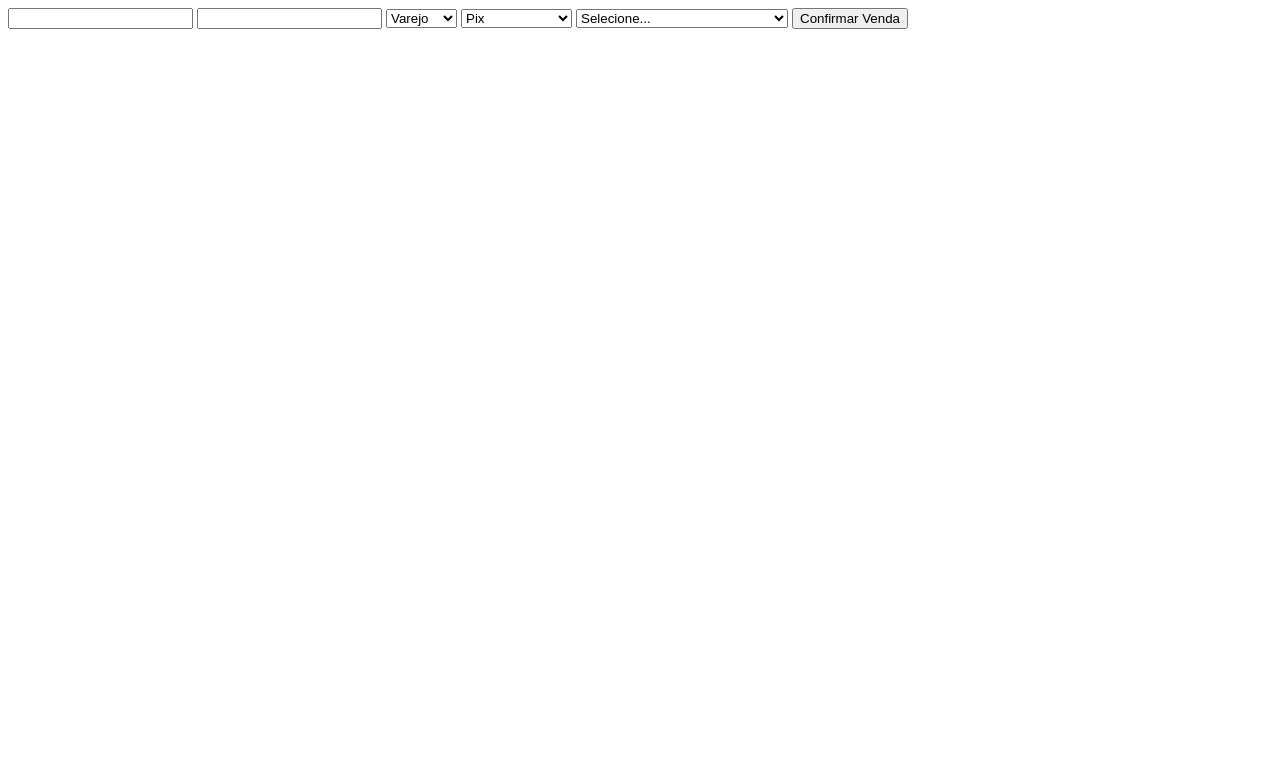
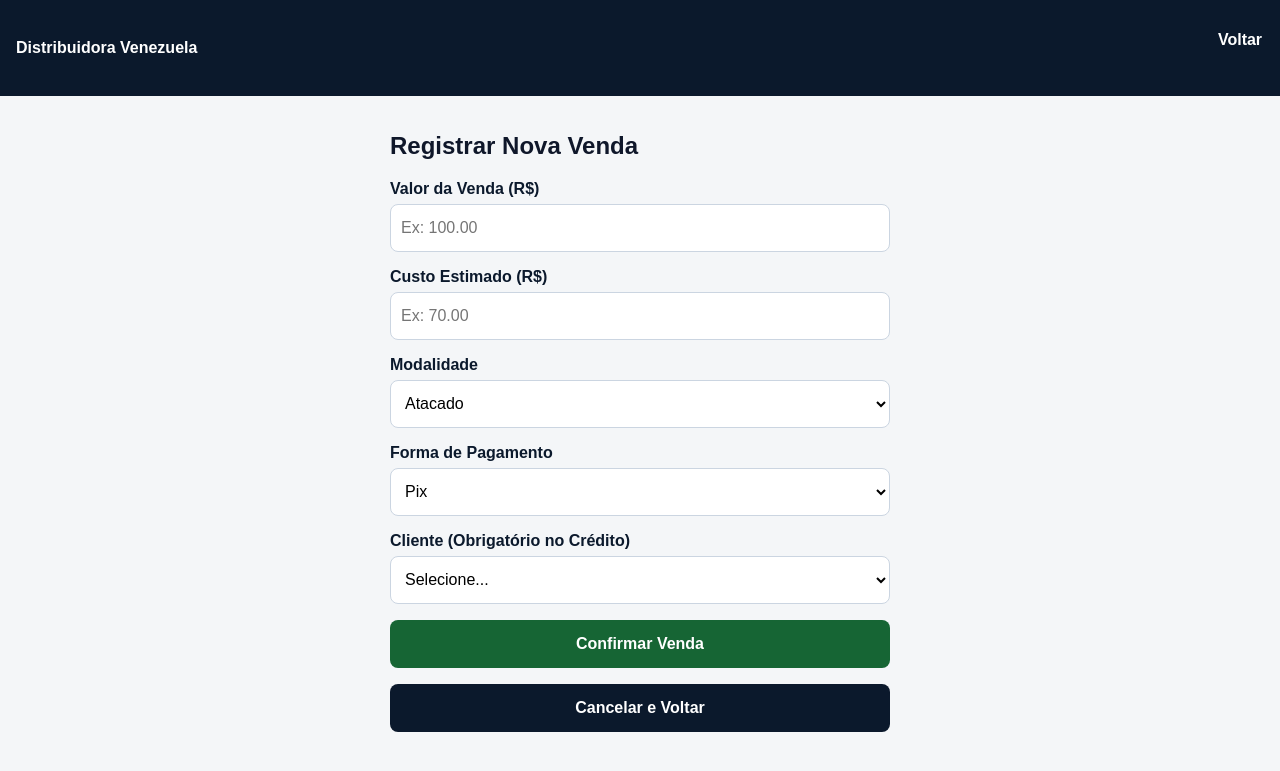
Before and after one commit to Carl-Melo/mvp-distribuidora-venezuela, a Flask app: page /nova-venda in a window 1280 px wide. Shown: the top 771 px of the page. Run offline with Flask 3, Linux system fonts and the light colour scheme.

Commit message:
fix: restaura layout e rotulos da tela nova_venda

```diff
--- a/templates/nova_venda.html
+++ b/templates/nova_venda.html
@@ -2,32 +2,86 @@
 <html lang="pt-BR">
 <head>
     <meta charset="UTF-8">
-    <title>Nova Venda - Distribuidora Venezuela</title>
+    <meta name="viewport" content="width=device-width, initial-scale=1.0">
+    <title>Distribuidora Venezuela - Nova Venda</title>
+    <link rel="stylesheet" href="{{ url_for('static', filename='style.css') }}">
+    <style>
+        .conteudo { padding: 16px; max-width: 500px; margin: 0 auto; }
+        .campo { margin-bottom: 16px; }
+        .campo label { display: block; font-weight: bold; margin-bottom: 6px; color: #0b192c; }
+        .campo input, .campo select {
+            width: 100%;
+            min-height: 48px;
+            padding: 10px;
+            border: 1px solid #cbd5e1;
+            border-radius: 8px;
+            font-size: 1rem;
+            box-sizing: border-box;
+            background-color: #ffffff;
+        }
+        .btn-enviar { width: 100%; border: none; font-size: 1rem; cursor: pointer; }
+        .alerta { background-color: #fee2e2; color: #991b1b; padding: 12px; border-radius: 8px; margin-bottom: 16px; font-weight: bold; }
+    </style>
 </head>
 <body>
+    <header class="topo">
+        <span><strong>Distribuidora Venezuela</strong></span>
+        <a href="{{ url_for('index') }}" class="btn-sair" style="color: #ffffff;">Voltar</a>
+    </header>
+
+    <main class="conteudo">
+        <h2>Registrar Nova Venda</h2>
+
         {% with messages = get_flashed_messages() %}
           {% if messages %}
-        <ul>{% for message in messages %}<li>{{ message }}</li>{% endfor %}</ul>
+            {% for msg in messages %}
+              <div class="alerta">{{ msg }}</div>
+            {% endfor %}
           {% endif %}
         {% endwith %}
-    <form method="POST">
-        <input type="number" step="0.01" name="valor_venda" required>
-        <input type="number" step="0.01" name="custo_estimado" required>
-        <select name="modalidade">
-            <option value="varejo">Varejo</option>
-            <option value="atacado">Atacado</option>
+
+        <form method="POST" action="{{ url_for('nova_venda') }}">
+            <div class="campo">
+                <label for="valor_venda">Valor da Venda (R$)</label>
+                <input type="number" step="0.01" id="valor_venda" name="valor_venda" placeholder="Ex: 100.00" required>
+            </div>
+
+            <div class="campo">
+                <label for="custo_estimado">Custo Estimado (R$)</label>
+                <input type="number" step="0.01" id="custo_estimado" name="custo_estimado" placeholder="Ex: 70.00" required>
+            </div>
+
+            <div class="campo">
+                <label for="modalidade">Modalidade</label>
+                <select id="modalidade" name="modalidade" required>
+                    <option value="Atacado">Atacado</option>
+                    <option value="Varejo">Varejo</option>
                 </select>
-        <select name="forma_pagamento">
-            <option value="pix">Pix</option>
-            <option value="credito">Crédito Cliente</option>
+            </div>
+
+            <div class="campo">
+                <label for="forma_pagamento">Forma de Pagamento</label>
+                <select id="forma_pagamento" name="forma_pagamento" required>
+                    <option value="Pix">Pix</option>
+                    <option value="Dinheiro">Dinheiro</option>
+                    <option value="Cartao">Cartão</option>
+                    <option value="credito">Crédito Cliente (Fiado)</option>
                 </select>
-        <select name="cliente_id">
+            </div>
+
+            <div class="campo">
+                <label for="cliente_id">Cliente (Obrigatório no Crédito)</label>
+                <select id="cliente_id" name="cliente_id">
                     <option value="">Selecione...</option>
-            {% for c in clientes %}
-            <option value="{{ c.id }}">{{ c.nome_razao }}</option>
+                    {% for cliente in clientes %}
+                        <option value="{{ cliente.id }}">{{ cliente.nome_razao }}</option>
                     {% endfor %}
                 </select>
-        <button type="submit">Confirmar Venda</button>
+            </div>
+
+            <button type="submit" class="btn-primario btn-verde btn-enviar">Confirmar Venda</button>
+            <a href="{{ url_for('index') }}" class="btn-primario btn-azul">Cancelar e Voltar</a>
         </form>
+    </main>
 </body>
 </html>
```
Lines whose indentation alone changed are shown as unchanged.
